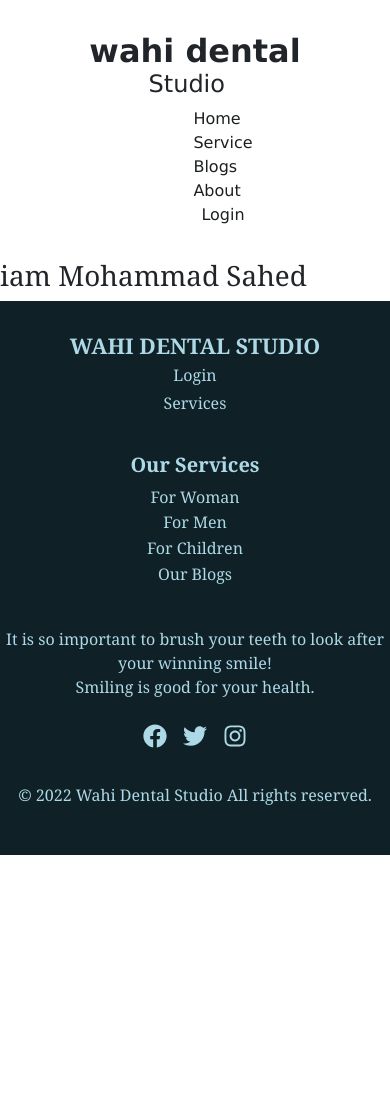
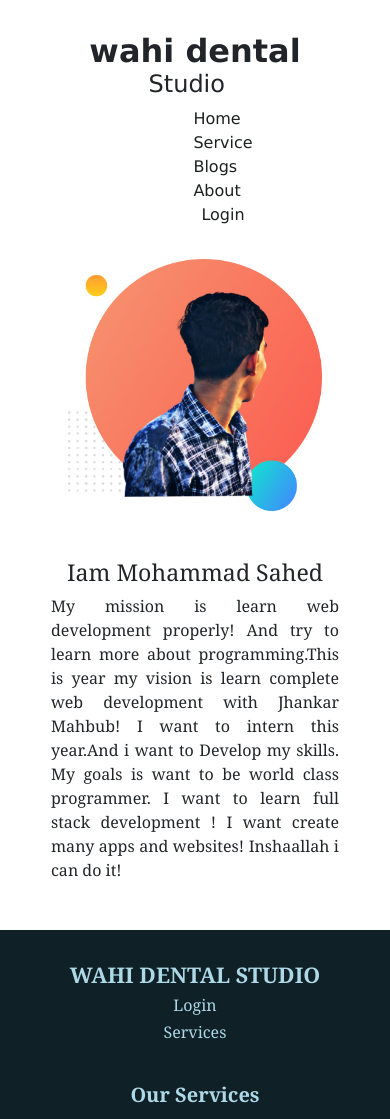
Before and after one commit to borhansahed/wahi-dental, a React (Create React App) app: page /about in a window 390 px wide. Shown: the top 1119 px of the page. Before the commit the page ends 855 px from the top, so only its background shows below. Built offline with nearby package versions, Linux system fonts and the light colour scheme; no server answers.

Commit message:
about part done

```diff
--- a/src/About/About.css
+++ b/src/About/About.css
@@ -0,0 +1,20 @@
+img{
+    width: 50vh;
+
+}
+.about-text p{
+    width: 23rem;
+    text-align: justify;
+    margin: 0px auto;
+
+}
+@media screen and (max-width:668px) {
+    img{
+        width: 30vh;
+    }
+    .about-text p{
+        width: 18rem;
+
+    }
+
+}
--- a/src/About/About.js
+++ b/src/About/About.js
@@ -1,9 +1,17 @@
 import React from 'react';
+import './About.css'
+import logo from '../Images/my-bg.png'
 
 const About = () => {
     return (
         <div>
-            <h1>iam Mohammad Sahed</h1>
+            <div className='d-flex justify-content-center'>
+                <img src={logo} alt="" />
+                </div>
+            <h3 className='text-center mt-5 mb-2'>Iam Mohammad Sahed</h3>
+            <div className=' mx-auto mb-5 about-text'>
+                <p>My mission is learn web development properly! And try to learn more about programming.This is year my vision is learn complete web development with Jhankar Mahbub! I want to intern this year.And i want to Develop my skills. My goals is want to be world class programmer. I want to learn full stack development ! I want create many apps and websites! Inshaallah i can do it!</p>
+            </div>
         </div>
     );
 };
```
Also changed, not shown: src/Images/my-bg.png (added).
